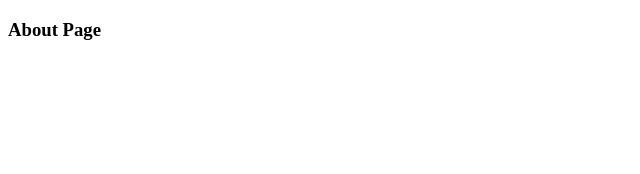
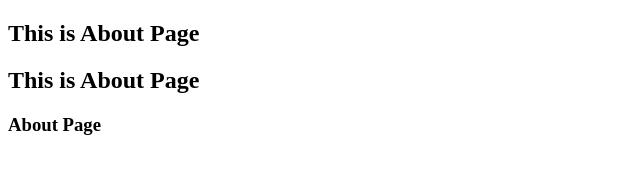
Before and after one commit to mAsadSiddique/JamStack-serverless, a Gatsby site: page /about in a window 1280 px wide. Shown: the whole page, without its empty margins (0-640 px from the left). Built offline with nearby package versions, Linux system fonts and the light colour scheme; Gatsby itself is replaced by a stand-in of ours.

Commit message:
Created Layout Components

```diff
--- /dev/null
+++ b/src/pages/Components/Header.tsx
@@ -0,0 +1,11 @@
+import React from 'react'
+
+function Header({ title }) {
+    return (
+        <div>
+            <h2>This is {title} Page</h2>
+        </div>
+    )
+}
+
+export default Header
--- /dev/null
+++ b/src/pages/Components/Layout.tsx
@@ -0,0 +1,18 @@
+import React, { ReactNode } from 'react';
+import Header from './Header';
+
+type LayoutProps = {
+    children: ReactNode,
+    HeaderTitle: string;
+}
+
+function Layout({ children, HeaderTitle }: LayoutProps) {
+    return (
+        <div>
+            <Header title={HeaderTitle} />
+            {children}
+        </div>
+    )
+}
+
+export default Layout
--- a/src/pages/about.tsx
+++ b/src/pages/about.tsx
@@ -1,10 +1,16 @@
-import React from 'react'
+import React from 'react';
+import Header from './Components/Header';
+import Layout from './Components/Layout';
 
 function about() {
     return (
-        <div>
-            <h3>About Page</h3>
-        </div>
+        <Layout HeaderTitle="About ">
+            <div>
+                <Header title="About" />
+                <h3>About Page</h3>
+            </div>
+        </Layout>
+
     )
 }
 
```
Also changed, not shown: src/pages/index.tsx (+10 -5 lines).
